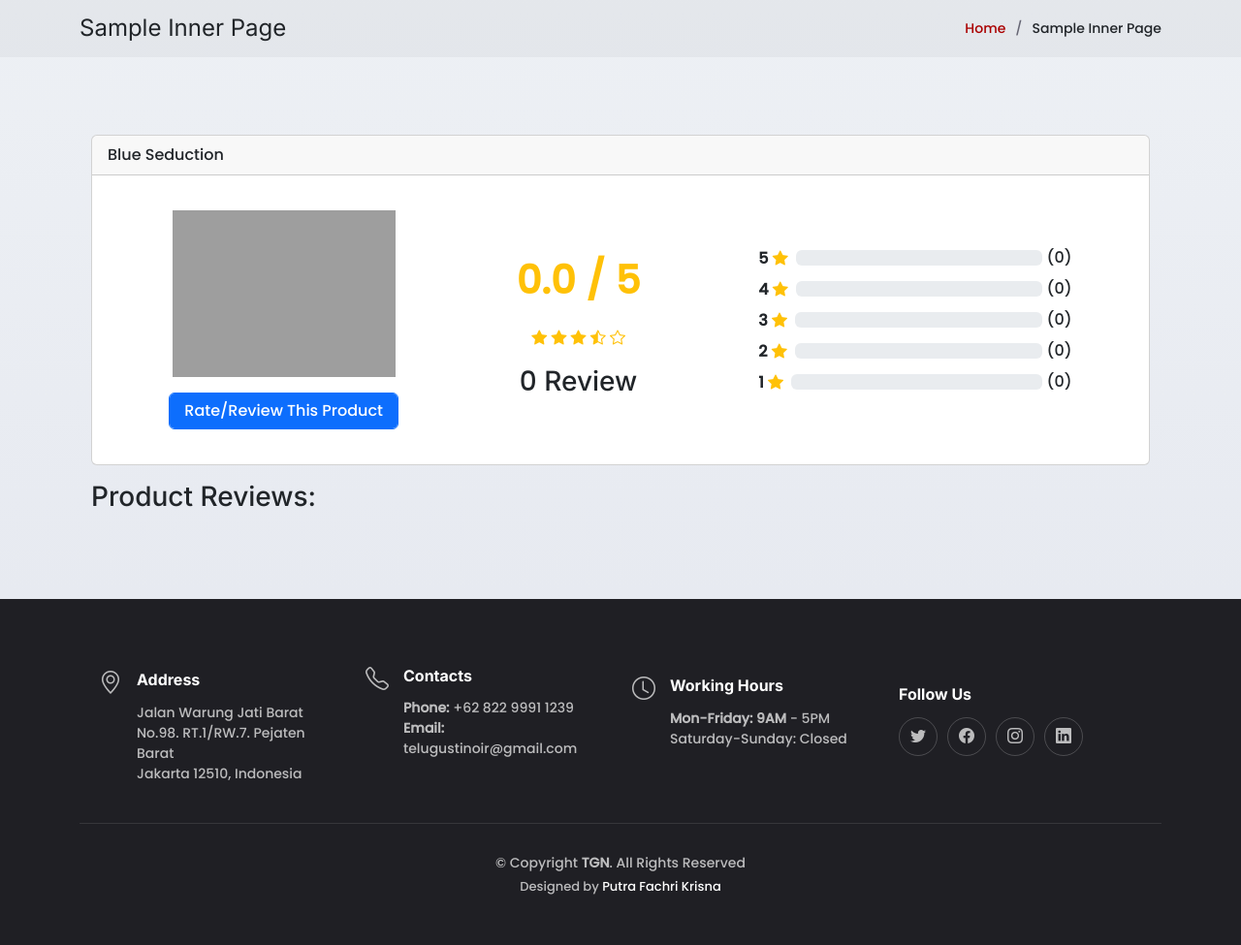
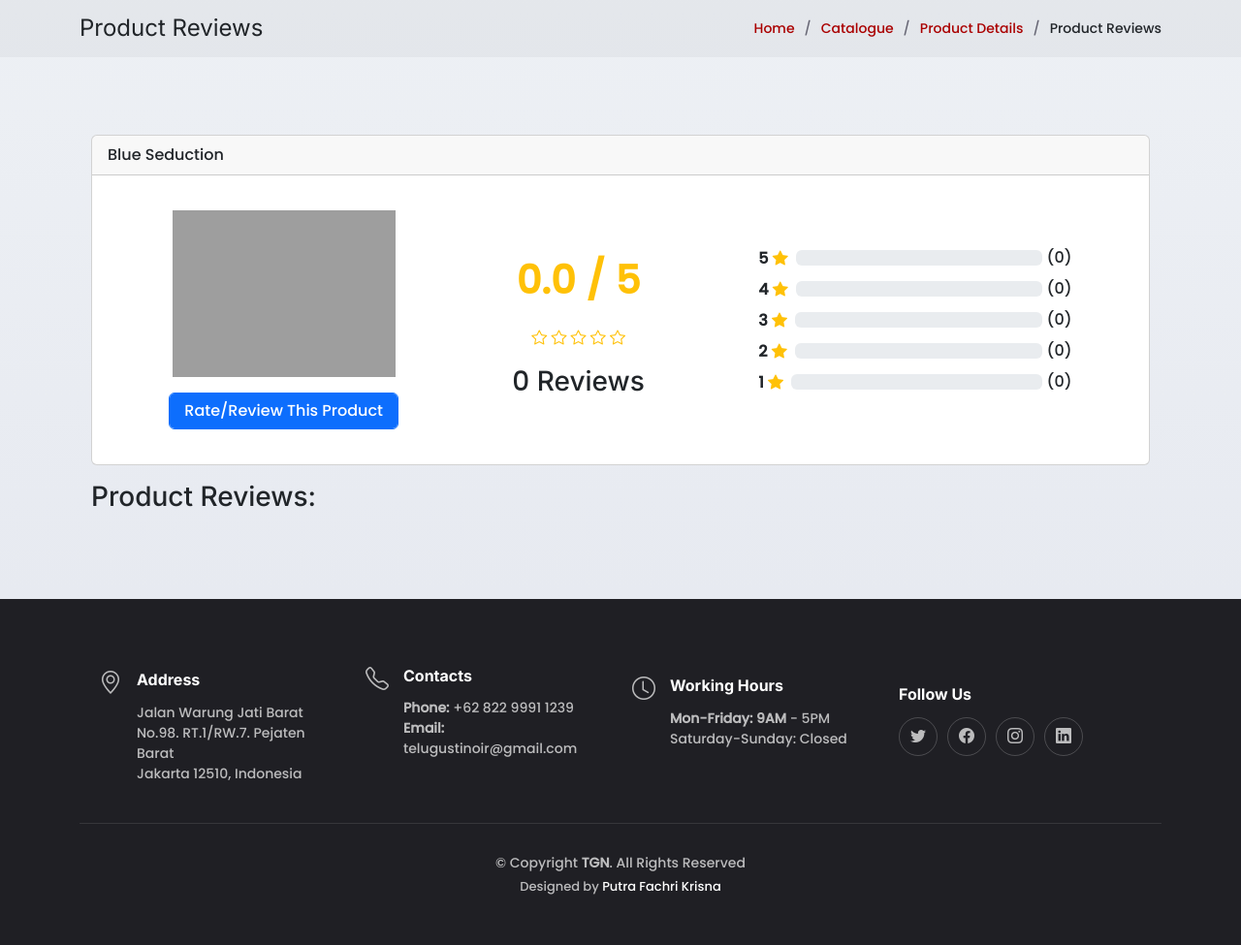
Before and after one commit to ShedHooman/TGN, a PHP site: page /product-review.php?pid=1 in a window 1280 px wide. Shown: the part 90-1065 px from the top of the page at 97% size. Run offline with PHP 8.4, Linux system fonts and the light colour scheme; a user stored in the database is signed in; data comes from the database, SQL or seed files in the repository; grey boxes are pictures that could not be loaded.

Commit message:
Update product-review.php

```diff
--- a/product-review.php
+++ b/product-review.php
@@ -30,11 +30,37 @@ if(isset($_POST['add_review'])) {
     $user_review = $_POST['user_review'];
     $user_review = filter_var($user_review, FILTER_SANITIZE_STRING);
 
-  // Example of inserting into a reviews table
   $insert_review = $conn->prepare("INSERT INTO reviews (user_id, pid, name, username, rating, review, date_added) VALUES (?, ?, ?, ?, ? , ?, NOW())");
   $insert_review->execute([$user_id, $pid, $name, $username, $rating, $user_review]);
+  }
+}
 
+// Mengambil data product dengan id dari page sebelumnya
+$pid = $_GET['pid'];
+$select_products = $conn->prepare("SELECT * FROM `products` WHERE id = ?");
+$select_products->execute([$pid]);
+
+// mengambil data review
+$reviews = $conn->prepare("SELECT rating, COUNT(*) as count FROM reviews WHERE pid = ? GROUP BY rating");
+$reviews->execute([$pid]);
+
+// Initialize review counts
+$review_counts = [1 => 0, 2 => 0, 3 => 0, 4 => 0, 5 => 0];
+$total_reviews = 0;
+
+while ($row = $reviews->fetch(PDO::FETCH_ASSOC)) {
+    $review_counts[$row['rating']] = $row['count'];
+    $total_reviews += $row['count'];
 }
+
+// counting  average rating
+$average_rating = 0;
+$total_rating = 0;
+foreach ($review_counts as $rating => $count) {
+    $total_rating += $rating * $count;
+}
+if ($total_reviews > 0) {
+    $average_rating = $total_rating / $total_reviews;
 }
 
 ?>
@@ -46,7 +72,7 @@ if(isset($_POST['add_review'])) {
   <meta charset="utf-8">
   <meta content="width=device-width, initial-scale=1.0" name="viewport">
 
-  <title>[Template] Sample Inner Page</title>
+  <title>Reviews</title>
   <meta content="" name="description">
   <meta content="" name="keywords">
 
@@ -127,10 +153,12 @@ if(isset($_POST['add_review'])) {
       <div class="container">
 
         <div class="d-flex justify-content-between align-items-center">
-          <h2>Sample Inner Page</h2>
+          <h2>Product Reviews</h2>
           <ol>
-            <li><a href="index.html">Home</a></li>
-            <li>Sample Inner Page</li>
+            <li><a href="index.php">Home</a></li>
+            <li><a href="catalog.php">Catalogue</a></li>
+            <li><a href="product.php">Product Details</a></li>
+            <li>Product Reviews</li>
           </ol>
         </div>
 
@@ -142,12 +170,8 @@ if(isset($_POST['add_review'])) {
 
       <!-- ======= Product Rating Section ======= -->
       <?php
-        $pid = $_GET['pid'];
-        $select_products = $conn->prepare("SELECT * FROM `products` WHERE id = ?");
-        $select_products->execute([$pid]);
         if($select_products->rowCount() > 0){
           while($fetch_product = $select_products->fetch(PDO::FETCH_ASSOC)){
-
       ?>
           <div class="container">
             <div class="card">
@@ -158,63 +182,63 @@ if(isset($_POST['add_review'])) {
                         <img src="./assets/img/menu/<?= $fetch_product['image'];?>" alt="phone" width="230">
                         <button type="button" name="add_review" id="add_review" class="btn btn-primary form-control mt-3">Rate/Review This Product</button>
                     </div>
-
+                  <!-- Total Rating -->
                   <div class="col-sm-4 text-center">
                     <h1 class="text-warning mt-4 mb-4">
-                      <b><span id="average_rating">0.0</span> / 5</b>
+                      <b><span id="average_rating"><?= number_format($average_rating, 1); ?></span> / 5</b>
                     </h1>
                     <div class="mb-3 text-warning">
+                      <?php for ($i = 1; $i <= 5; $i++) : ?>
+                        <?php if ($i <= round($average_rating)) : ?>
                           <i class="bi-star-fill"></i>
-                      <i class="bi-star-fill"></i>
-                      <i class="bi-star-fill"></i>
+                        <?php elseif ($i - $average_rating < 1) : ?>
                           <i class="bi-star-half"></i>
+                        <?php else : ?>
                           <i class="bi-star"></i>
+                        <?php endif; ?>
+                      <?php endfor; ?>
+                    </div>
 
-                    </div>
-                    <h3><span id="total_review">0</span> Review</h3>
+                    <h3><span id="total_review"><?= $total_reviews; ?></span> Reviews</h3>
                   </div>
                   <div class="col-sm-4">
                   <p>
                         <div class="progress-label-left"><b>5</b> <i class="bi-star-fill text-warning"></i></div>
-
-                        <div class="progress-label-right">(<span id="total_five_star_review">0</span>)</div>
+                        <div class="progress-label-right">(<span id="total_five_star_review"><?= $review_counts[5]; ?></span>)</div>
                         <div class="progress">
-                          <div class="progress-bar bg-warning" role="progressbar" aria-valuenow="0" aria-valuemin="0" aria-valuemax="100" id="five_star_progress"></div>
+                          <div class="progress-bar bg-warning" role="progressbar" style="width: 0%;" id="five_star_progress"></div>
                         </div>
                       </p>
 
                       <p>
                         <div class="progress-label-left"><b>4</b> <i class="bi-star-fill text-warning"></i></div>
-
-                        <div class="progress-label-right">(<span id="total_four_star_review">0</span>)</div>
+                        <div class="progress-label-right">(<span id="total_four_star_review"><?= $review_counts[4]; ?></span>)</div>
                         <div class="progress">
-                          <div class="progress-bar bg-warning" role="progressbar" aria-valuenow="0" aria-valuemin="0" aria-valuemax="100" id="four_star_progress"></div>
+                          <div class="progress-bar bg-warning" role="progressbar" style="width: 0%;" id="four_star_progress"></div>
                         </div>
                       </p>
+
                       <p>
                         <div class="progress-label-left"><b>3</b> <i class="bi-star-fill text-warning"></i></div>
-
-                        <div class="progress-label-right">(<span id="total_three_star_review">0</span>)</div>
+                        <div class="progress-label-right">(<span id="total_three_star_review"><?= $review_counts[3]; ?></span>)</div>
                         <div class="progress">
-                          <div class="progress-bar bg-warning" role="progressbar" aria-valuenow="0" aria-valuemin="0" aria-valuemax="100" id="three_star_progress"></div>
+                          <div class="progress-bar bg-warning" role="progressbar" style="width: 0%;" id="three_star_progress"></div>
                         </div>
                       </p>
 
                       <p>
                         <div class="progress-label-left"><b>2</b> <i class="bi-star-fill text-warning"></i></div>
-
-                        <div class="progress-label-right">(<span id="total_two_star_review">0</span>)</div>
+                        <div class="progress-label-right">(<span id="total_two_star_review"><?= $review_counts[2]; ?></span>)</div>
                         <div class="progress">
-                          <div class="progress-bar bg-warning" role="progressbar" aria-valuenow="0" aria-valuemin="0" aria-valuemax="100" id="two_star_progress"></div>
+                          <div class="progress-bar bg-warning" role="progressbar" style="width: 0%;" id="two_star_progress"></div>
                         </div>
                       </p>
 
                       <p>
                         <div class="progress-label-left"><b>1</b> <i class="bi-star-fill text-warning"></i></div>
-
-                        <div class="progress-label-right">(<span id="total_one_star_review">0</span>)</div>
+                        <div class="progress-label-right">(<span id="total_one_star_review"><?= $review_counts[1]; ?></span>)</div>
                         <div class="progress">
-                          <div class="progress-bar bg-warning" role="progressbar" aria-valuenow="0" aria-valuemin="0" aria-valuemax="100" id="one_star_progress"></div>
+                          <div class="progress-bar bg-warning" role="progressbar" style="width: 0%;" id="one_star_progress"></div>
                         </div>
                       </p>
 
@@ -256,19 +280,46 @@ if(isset($_POST['add_review'])) {
                 </div>
             </div>
 
+            <!-- review comment-->
+            <h3 class="mt-3 ml-4">Product Reviews:</h3>
+
+            <?php
+            $select_query = "SELECT * FROM `reviews` WHERE `name` IN ('" . $fetch_product['name'] . "') ";
+            $result = $conn->query($select_query);
+              if ($result->rowCount() > 0) {
+                while ($fetch_review= $result->fetch(PDO::FETCH_ASSOC)) {
+                  $review_username = $fetch_review['username'];
+                  $first_letter = substr($review_username, 0, 1);
+            ?>
+            <div class="row mb-3">
+                <div class="col-sm-11">
+                    <div class="card">
+                        <div class="card-header">
+                            <b><?= $fetch_review["username"]; ?></b>
+                        </div>
+                        <div class="card-body">
+                        <?= $fetch_review["review"]; ?>
+                        </div>
+                    </div>
+                </div>
+            </div>
             <?php
                 }
-              }else{
-                  echo '<p class=>belum ada produk yang ditambahkan!</p>';
               }
             ?>
-
-              <h3 class="mt-3 ml-4">Product Reviews:</h3>
-            </div>
 
           </div>
       </div>
     </section>
+
+    <?php
+            }
+            } else {
+            ?>
+            <tr><td colspan='12'>No review added</td></tr>;
+            <?php
+            }
+            ?>
 
   </main><!-- End #main -->
 
@@ -327,11 +378,29 @@ if(isset($_POST['add_review'])) {
         }
       });
 
-      //Menyalakan bintang saat mouse ditekan
+      //Mengubah value bintang saat mouse ditekan
       $(document).on('click', '.submit_star', function(){
           rating_data = $(this).data('rating');
           $('#rating').val(rating_data);
       });
+
+      //Mengubah warna bar bintang
+      var totalReviews = <?= $total_reviews; ?>;
+      var reviewCounts = <?= json_encode($review_counts); ?>;
+
+      //Mengubah value menjadi 0 bila tidak ada review sama sekali
+      var fiveStarWidth = totalReviews > 0 ? (reviewCounts[5] / totalReviews) * 100 : 0;
+      var fourStarWidth = totalReviews > 0 ? (reviewCounts[4] / totalReviews) * 100 : 0;
+      var threeStarWidth = totalReviews > 0 ? (reviewCounts[3] / totalReviews) * 100 : 0;
+      var twoStarWidth = totalReviews > 0 ? (reviewCounts[2] / totalReviews) * 100 : 0;
+      var oneStarWidth = totalReviews > 0 ? (reviewCounts[1] / totalReviews) * 100 : 0;
+
+      $('#five_star_progress').css('width', fiveStarWidth + '%').addClass('bg-warning');
+      $('#four_star_progress').css('width', fourStarWidth + '%').addClass('bg-warning');
+      $('#three_star_progress').css('width', threeStarWidth + '%').addClass('bg-warning');
+      $('#two_star_progress').css('width', twoStarWidth + '%').addClass('bg-warning');
+      $('#one_star_progress').css('width', oneStarWidth + '%').addClass('bg-warning');
+
     });
   </script>
 
```
Lines whose indentation alone changed are shown as unchanged.
